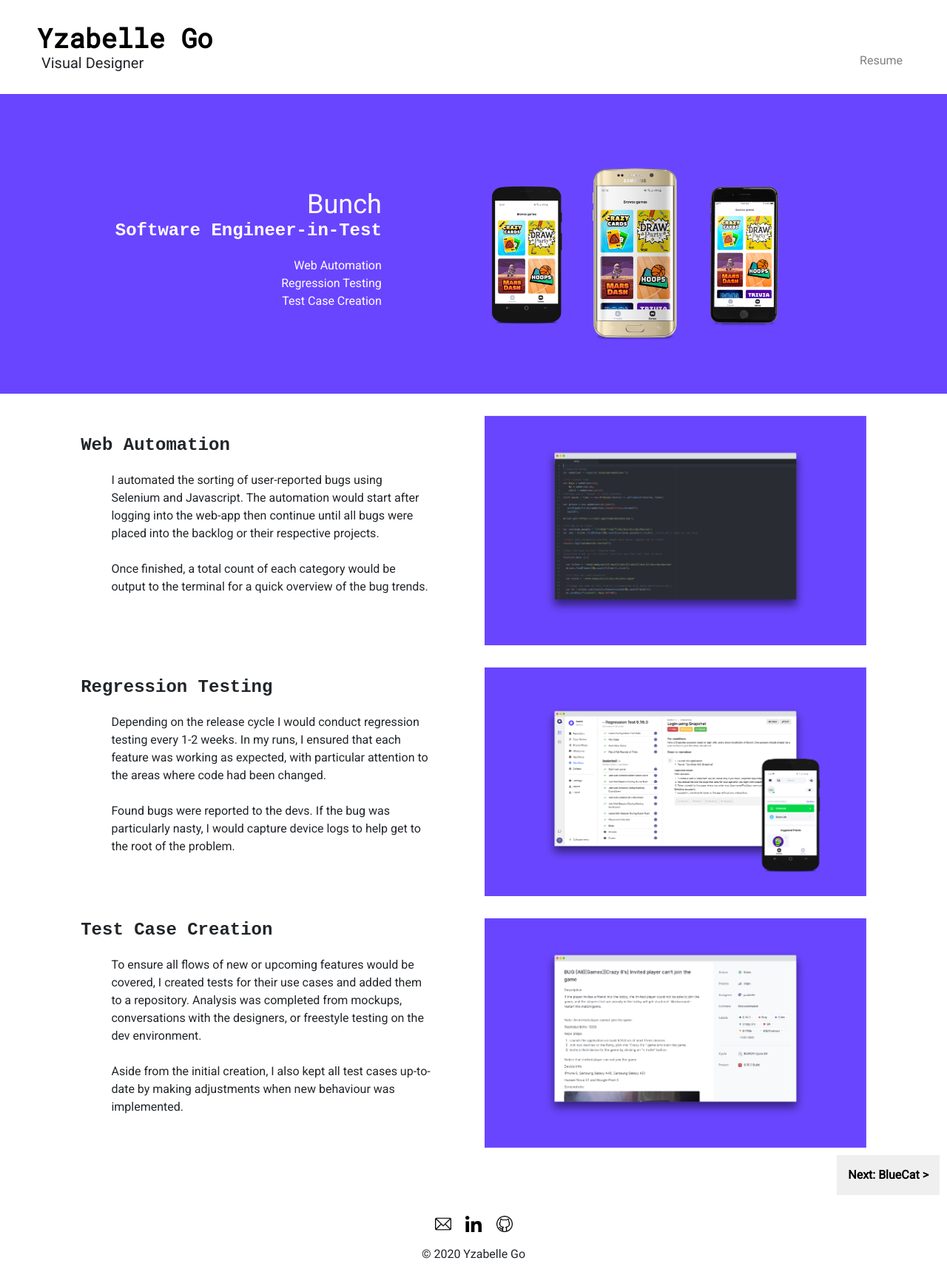
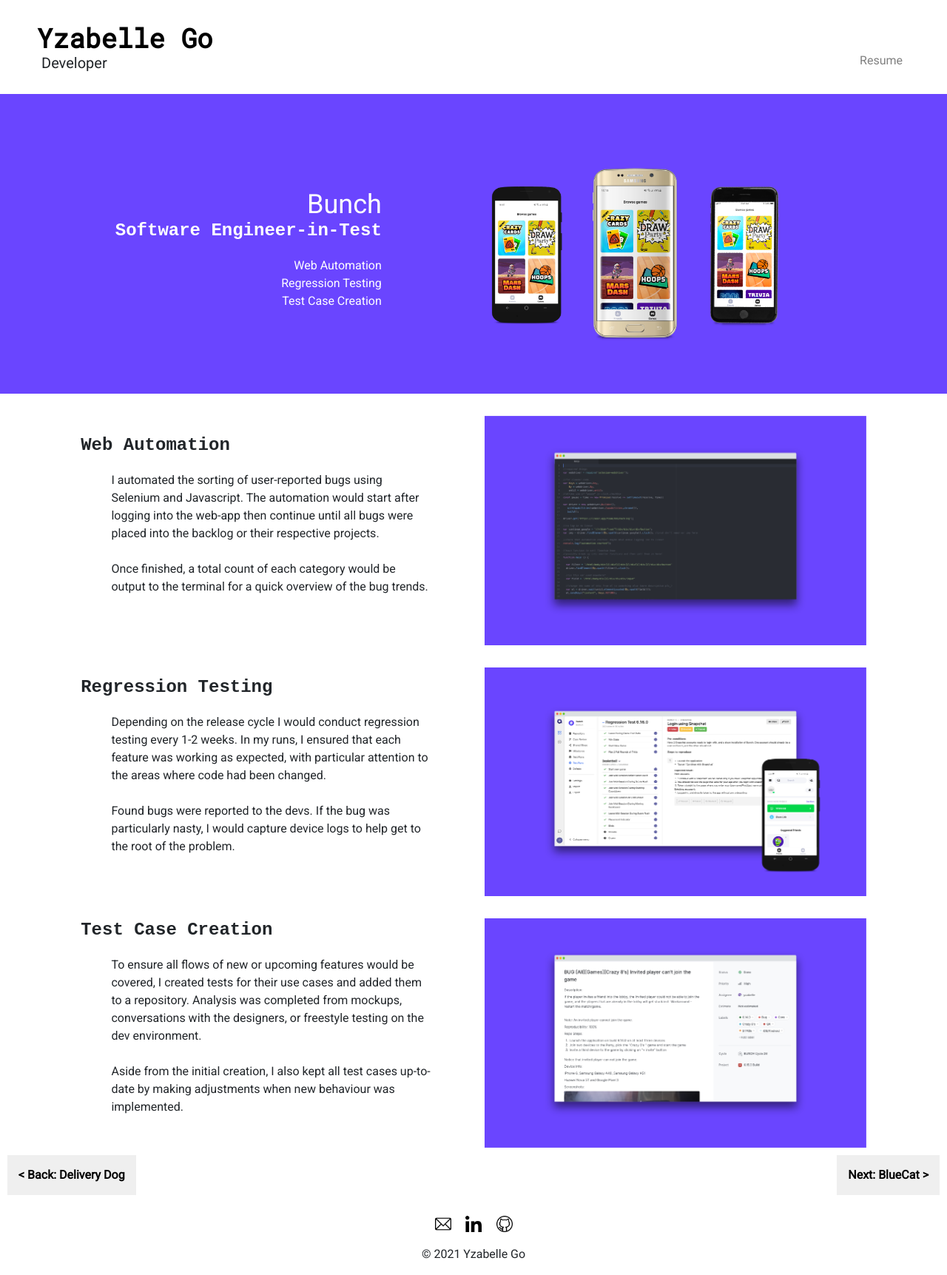
Before and after one commit to yzzy2go/yzzy2go.github.io, a plain HTML site: page Bunch.html in a window 1280 px wide. Shown: the whole page at 74% size. Drawn offline with nearby package versions, Linux system fonts and the light colour scheme.

Commit message:
S2021 Update

```diff
--- a/Bunch.html
+++ b/Bunch.html
@@ -15,7 +15,7 @@
     <div class="resume_button">
       <a href="resume.pdf" target="_blank" rel="noopener noreferrer" style="color: grey;">Resume</a>
       </div>
-    <h5 style="margin: 0px 56px 0px;">Visual Designer</h5>
+    <h5 style="margin: 0px 56px 0px;">Developer</h5>
 
   </header>
 
@@ -107,11 +107,13 @@
 				</div>
 
 
-			<div style="height:5%;">
-				<a href='BlueCat.html'>
-					<button id="next-page" style="float: right;">Next: BlueCat > </button>
-				</a>
-			</div>
+        <div style="height:5%;">
+  				<a href='BlueCat.html'>
+  					<button id="next-page" style="float: right;">Next: BlueCat > </button>
+  				<a href='DeliveryDog.html'>
+  					<button id="next-page" style="float: left;"> < Back: Delivery Dog </button>
+  				</a>
+  			</div>
 
 
 	</body>
@@ -128,7 +130,7 @@
 	    <img src="imgs/github.png" alt="github" style="padding-left: 10px; width:2.5%; min-width: 30px;">
 		</a>
 	  </div>
-	    <h6>&copy; 2020 Yzabelle Go</h6>
+	    <h6>&copy; 2021 Yzabelle Go</h6>
       		<div style="padding-bottom: 10px"></div>
 	</footer>
 
```
